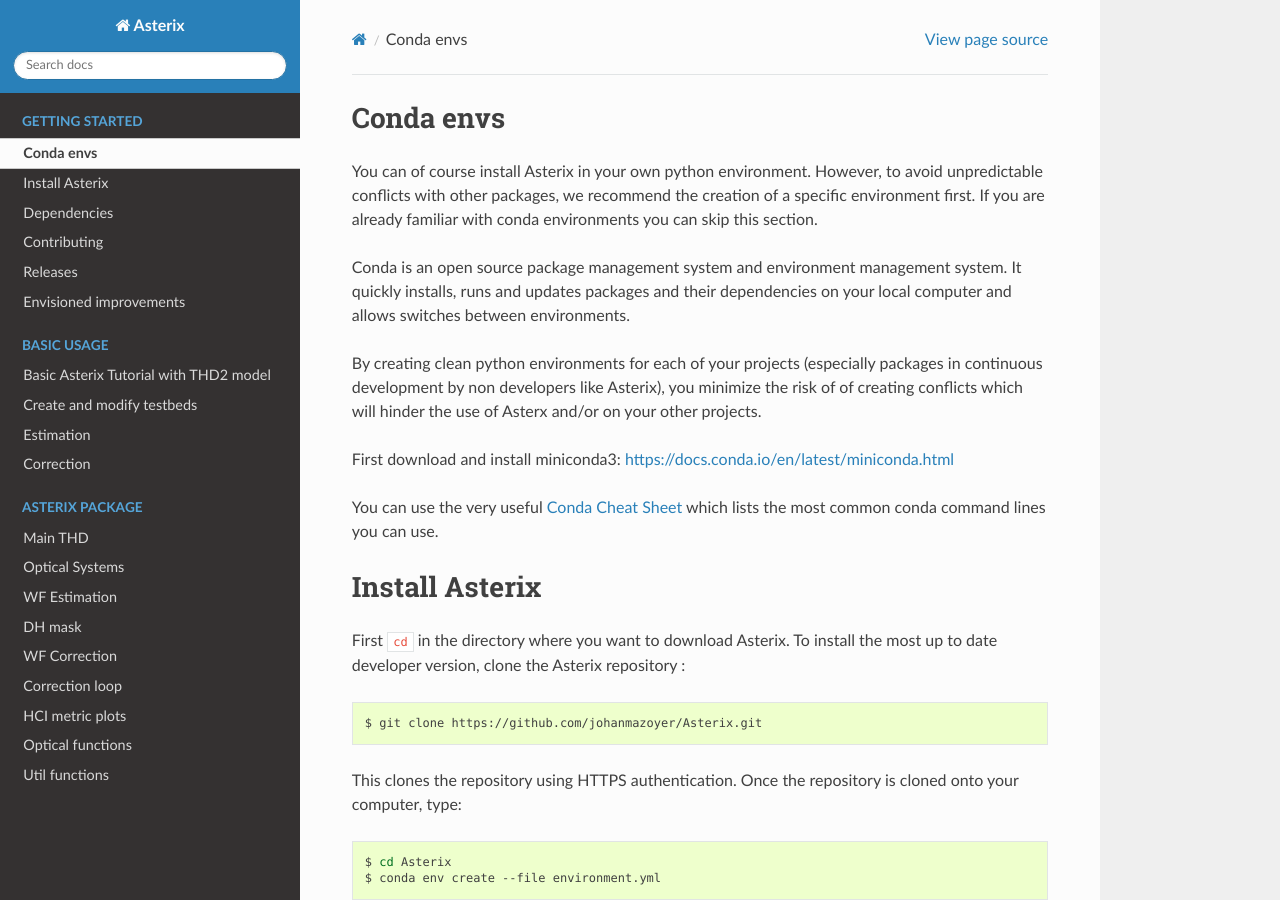
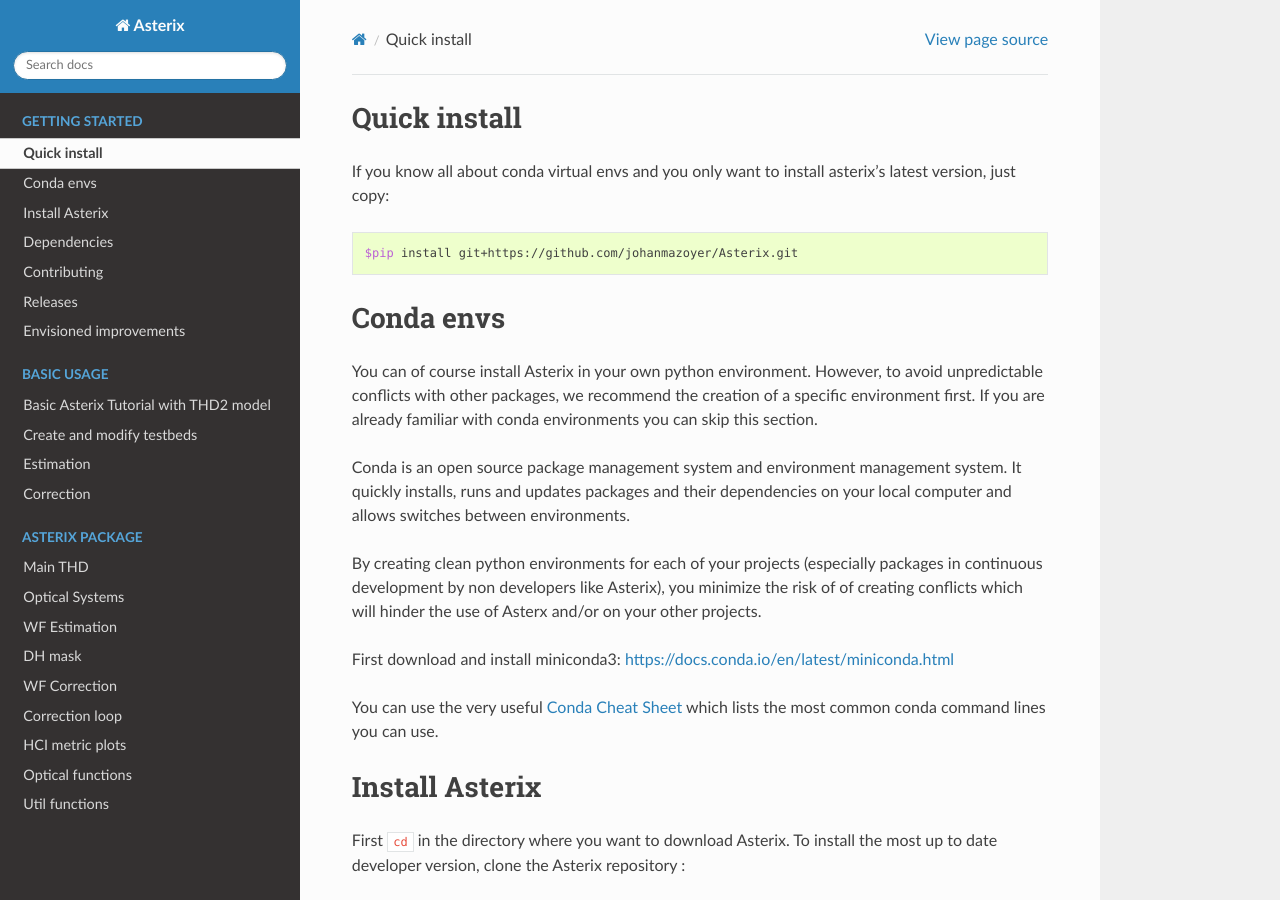
Before and after one commit to johanmazoyer/Asterix, a Sphinx documentation site: the page built from docs/install.rst, in a window 1280 px wide and 900 px high. Built offline with Sphinx 7.4.7 and the Read the Docs theme 2.0.0, drawn with Linux system fonts in a browser that asks for light colours.

Commit message:
update the install

```diff
--- a/docs/install.rst
+++ b/docs/install.rst
@@ -1,4 +1,14 @@
 ..  _install-label:
+
+
+Quick install
+--------------------------
+
+If you know all about conda virtual envs and you only want to install asterix's latest version, just copy:
+
+.. code-block:: bash
+
+    $pip install git+https://github.com/johanmazoyer/Asterix.git
 
 
 Conda envs
```
